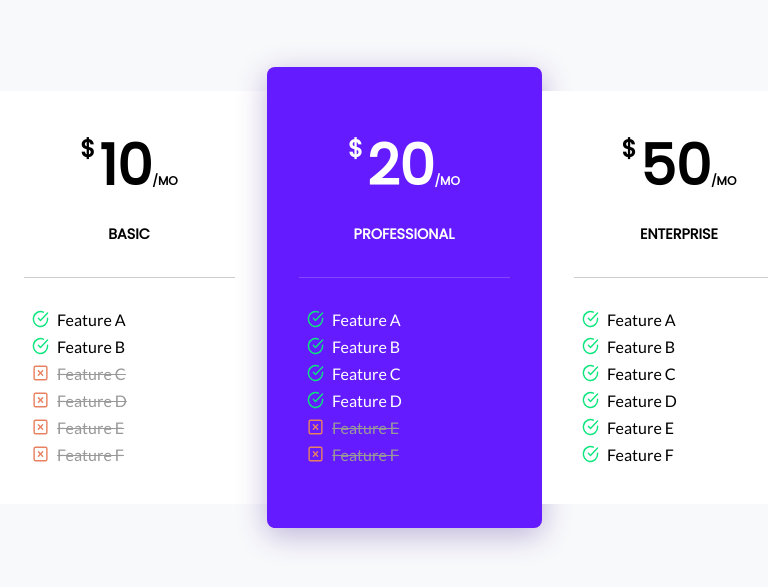
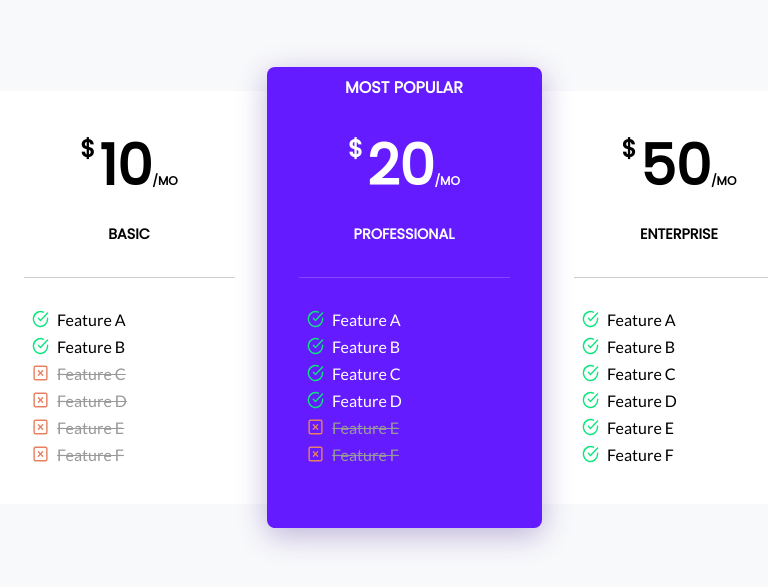
Before and after one commit to gogginsik/price-comparison, a plain HTML site: page index.html in a window 1280 px wide. Shown: the part 103-690 px from the top of the page, without its empty margins (236-1004 px from the left). Drawn offline with Linux system fonts and the light colour scheme.

Commit message:
MOST POPULAR in HTML&CSS

```diff
--- a/index.html
+++ b/index.html
@@ -46,6 +46,7 @@
             </div>
         </div>
         <div class="price-column popular">
+            <div class="most-popular">Most Popular</div>
             <div class="price-header">
                 <div class="price">
                     <div class="dollar-sign">$</div>
--- a/styles.css
+++ b/styles.css
@@ -38,6 +38,7 @@ body {
 }
 
 .price-column.popular {
+    position: relative;
     background-color: var(--accent-color);
     box-shadow: 0 7px 30px rgba(52, 13, 135, 0.3);
     color: white;
@@ -118,3 +119,14 @@ body {
     color: #999;
     text-decoration-line: line-through;
 }
+
+.most-popular {
+    position: absolute;
+    top: .5rem;
+    left: .5rem;
+    right: .5rem;
+    text-align: center;
+    text-transform: uppercase;
+    font-weight: bold;
+    font-family: var(--heading-font-family);
+}
```
